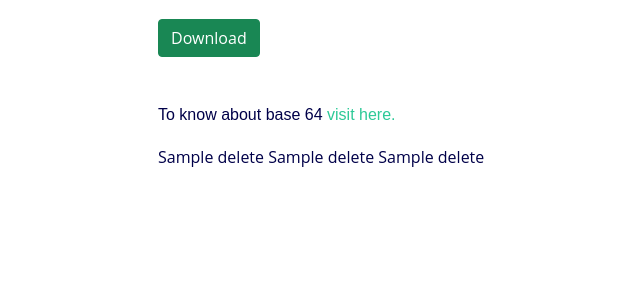
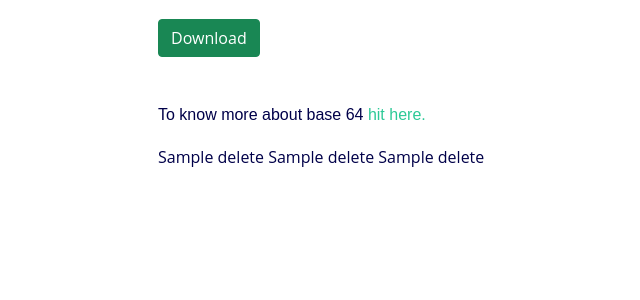
Before and after one commit to Himali2000/file-cryptography, a Django app: template base/templates/download.html in a window 1280 px wide. Shown: the part 264-564 px from the top of the page, without its empty margins (244-884 px from the left). Run offline with Django 3.2, Linux system fonts and the light colour scheme; the template is opened without the code that fills it: most values are stand-ins (such as "Sample title", 1, 10 or a date in 2020).

Commit message:
Updates for download page

```diff
--- a/base/templates/download.html
+++ b/base/templates/download.html
@@ -12,18 +12,18 @@
                     <h5>Uploaded file size: {{ var.inputfile.size|filesizeformat }}</h4>
                     {% if var.function == 'ENCRYPT' %}
                         <h5>Encrypted file size: {{ var.encryptedfile.size|filesizeformat }}</h4>
-                        <a href="{{ var.encryptedfile.url }}" class="btn btn-success" target="_blank">Download</a>
+                        <a href="{{ var.encryptedfile.url }}" class="btn btn-success">Download</a>
                     {% else %}
                         <h5>Decrypted file size: {{ var.decryptedfile.size|filesizeformat }}</h4>
-                        <a href="{{ var.decryptedfile.url }}" class="btn btn-success" target="_blank">Download</a>
+                        <a href="{{ var.decryptedfile.url }}" class="btn btn-success">Download</a>
                     {% endif %}
                     <br></br></br>
                     {% if var.type == 'AESCBC' or var.type == 'AESCFB' %}
-                        <h6>To know about Advanced Encryption Standard (AES) <a href="https://en.wikipedia.org/wiki/Advanced_Encryption_Standard">visit here.</a></h6>
+                        <h6>To know more about Advanced Encryption Standard (AES) <a href="https://en.wikipedia.org/wiki/Advanced_Encryption_Standard" target="_blank">hit here.</a></h6>
                     {% elif var.type == 'OTK' %}
-                        <h6>To know about One-Tap Key (OTK) <a href="https://en.wikipedia.org/wiki/One-time_pad">visit here.</a></h6>
+                        <h6>To know more about One-Time Key (OTK) <a href="https://en.wikipedia.org/wiki/One-time_pad" target="_blank">hit here.</a></h6>
                     {% else %}
-                        <h6>To know about base 64 <a href="https://en.wikipedia.org/wiki/Base64">visit here.</a></h6>
+                        <h6>To know more about base 64 <a href="https://en.wikipedia.org/wiki/Base64" target="_blank">hit here.</a></h6>
                     {% endif %}
                     {{ var.inputfield.delete }}
                     {{ var.keyfile.delete }}
```
